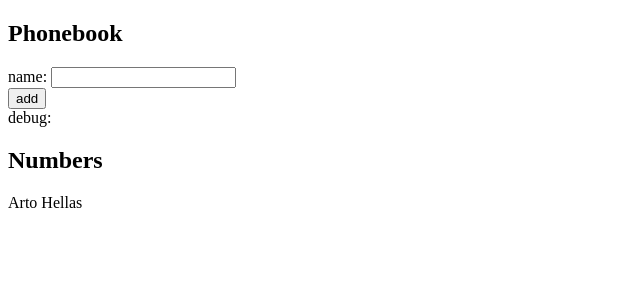
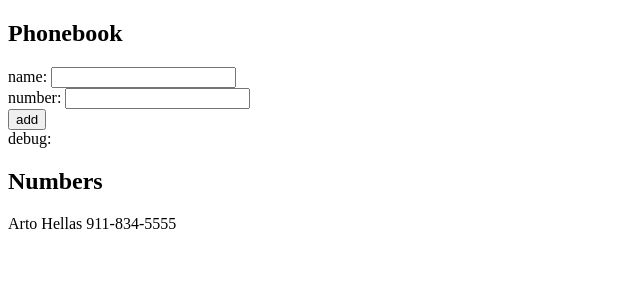
Before and after one commit to ShuoWu6529/fso, a React (Vite) app in the folder part2/phonebook/: page / in a window 1280 px wide. Shown: the top 300 px of the page, without its empty margins (0-640 px from the left). Built offline with nearby package versions, Linux system fonts and the light colour scheme.

Commit message:
complete 2.8

```diff
--- a/part2/phonebook/src/App.jsx
+++ b/part2/phonebook/src/App.jsx
@@ -1,31 +1,38 @@
 import { useState } from 'react'
 
-const Number = ({name}) => {
+const Number = ({person}) => {
     return (
-      <p> {name.name} </p>
+      <p> {person.name} {person.number} </p>
     )
 }
 
 
 const App = () => {
   const [persons, setPersons] = useState([
-    { name: 'Arto Hellas' }
+    { name: 'Arto Hellas', number: '911-834-5555' }
   ])
   const [newName, setNewName] = useState('')
+  const [newNumber, setNewNumber] = useState('')
+
 
   const addPerson = (event) => {
     event.preventDefault()
-    const personObject = { name: newName }
+    const personObject = { name: newName, number: newNumber }
     if (persons.findIndex(person => person.name === newName) != -1) {
       alert(`${newName} is already added to phonebook`)
       return
     }
     setPersons(persons.concat(personObject))
     setNewName('')
+    setNewNumber('')
   }
 
   const handlePersonChange = (event) => {
     setNewName(event.target.value)
+  }
+
+  const handleNumberChange = (event) => {
+    setNewNumber(event.target.value)
   }
 
   return (
@@ -36,12 +43,15 @@ const App = () => {
           name: <input value={newName} onChange={handlePersonChange} />
         </div>
         <div>
+          number: <input value={newNumber} onChange={handleNumberChange} />
+        </div>
+        <div>
           <button type="submit">add</button>
         </div>
         <div>debug: {newName}</div>
       </form>
       <h2>Numbers</h2>
-      {persons.map(name => <Number key={name.name} name={name}/>)}
+      {persons.map(name => <Number key={name.name} person={name}/>)}
     </div>
   )
 }
```
